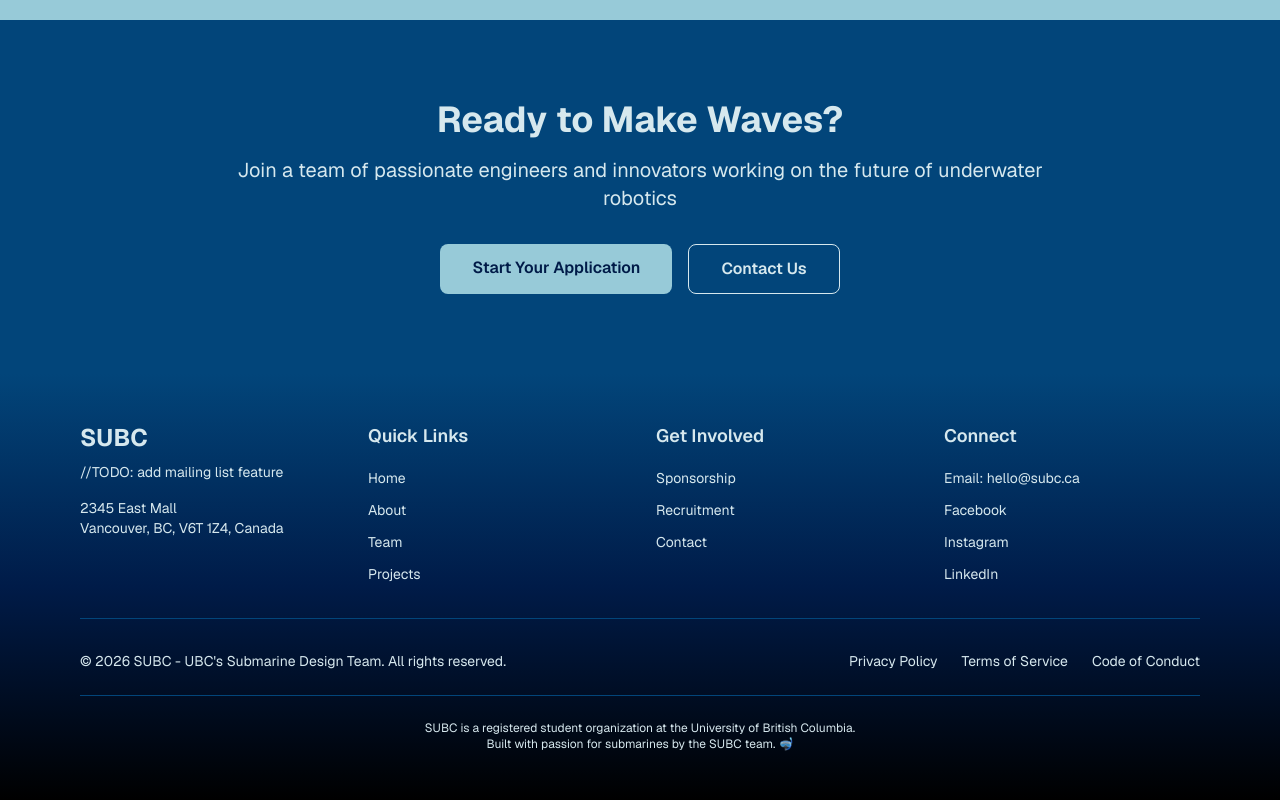
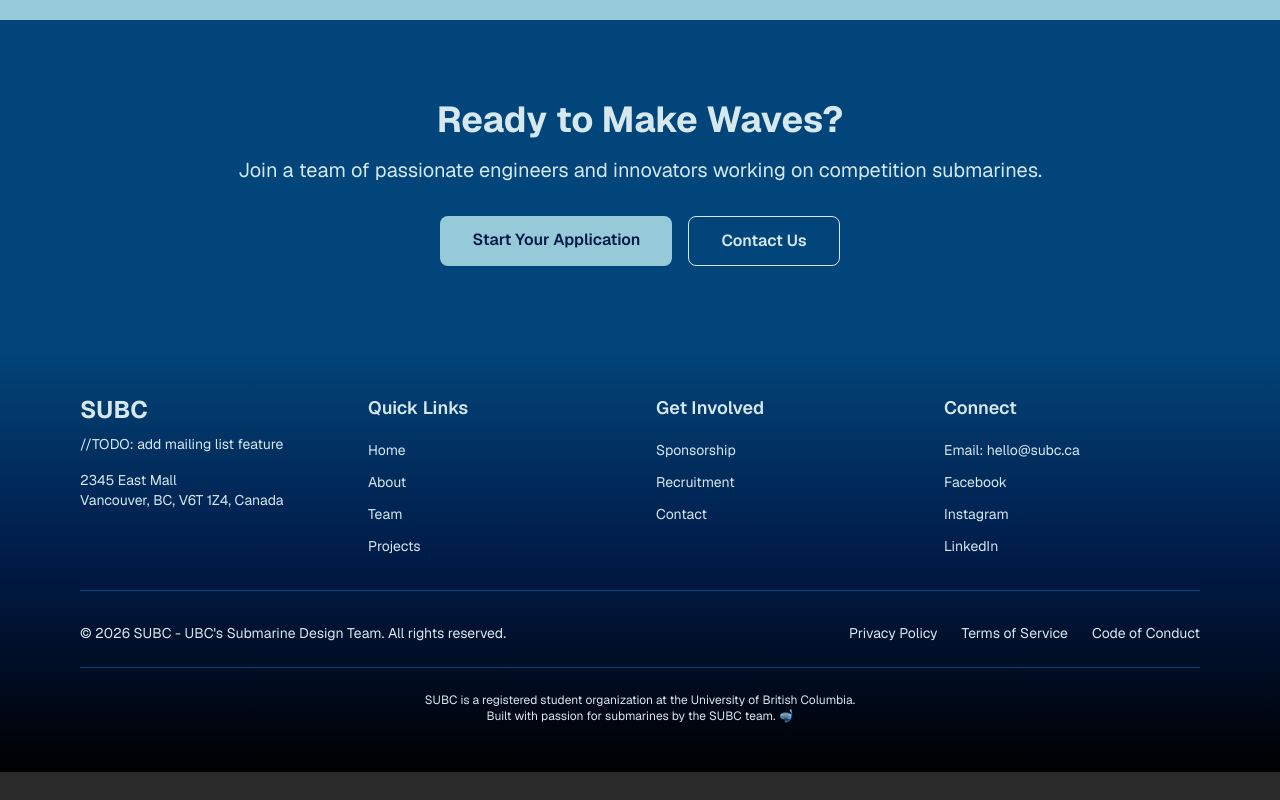
Before and after one commit to UBC-SUBC/new-website, a Next.js app: page /recruitment in a window 1280 px wide. Shown: the part 2632-3432 px from the top of the page. After the commit the page ends 3404 px from the top, so only its background shows below. Built offline with nearby package versions, Linux system fonts and the light colour scheme.

Commit message:
recruitment description change

```diff
--- a/src/app/recruitment/page.tsx
+++ b/src/app/recruitment/page.tsx
@@ -176,7 +176,7 @@
             Ready to Make Waves?
           </h2>
           <p className="text-xl mb-8" style={{ color: '#D6E8EE' }}>
-            Join a team of passionate engineers and innovators working on the future of underwater robotics
+            Join a team of passionate engineers and innovators working on competition submarines.
           </p>
           <div className="flex gap-4 justify-center">
             {/* Changed from button to a to utilize the applicationLink variable */}
```
